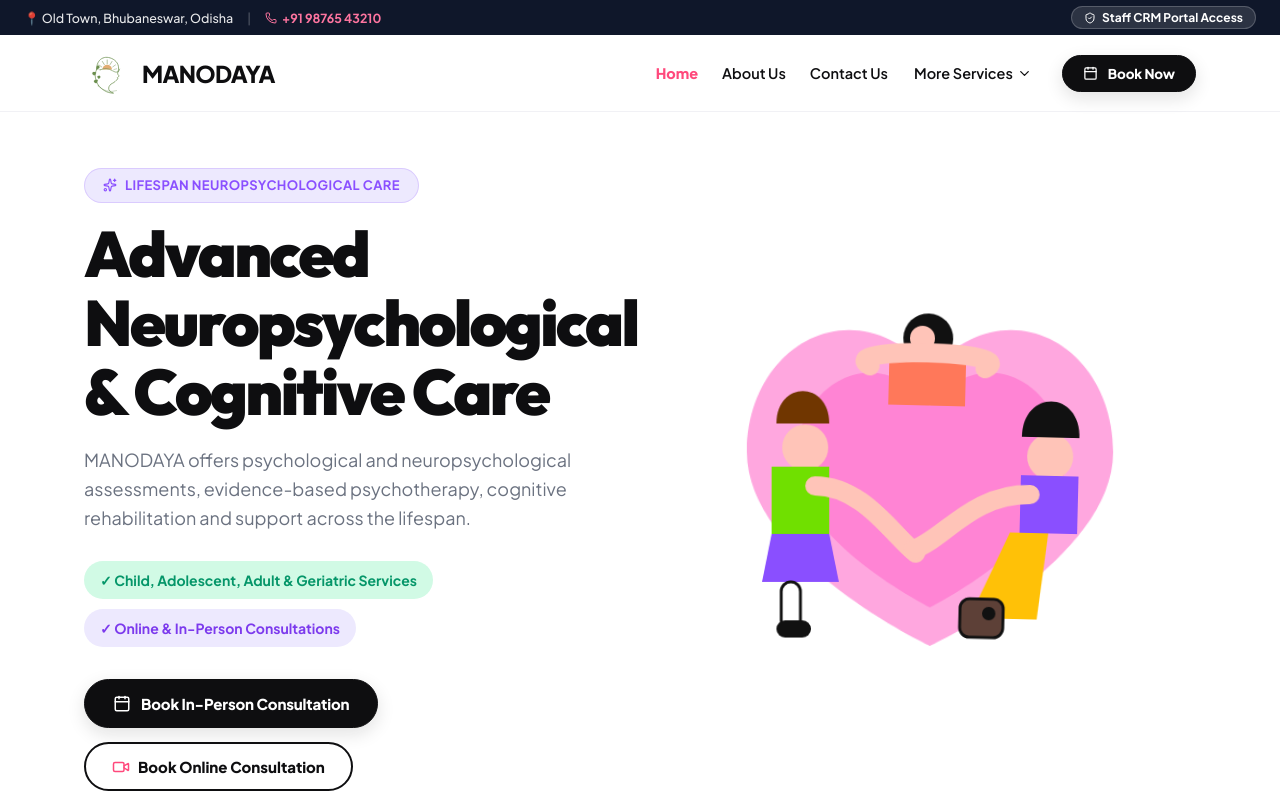
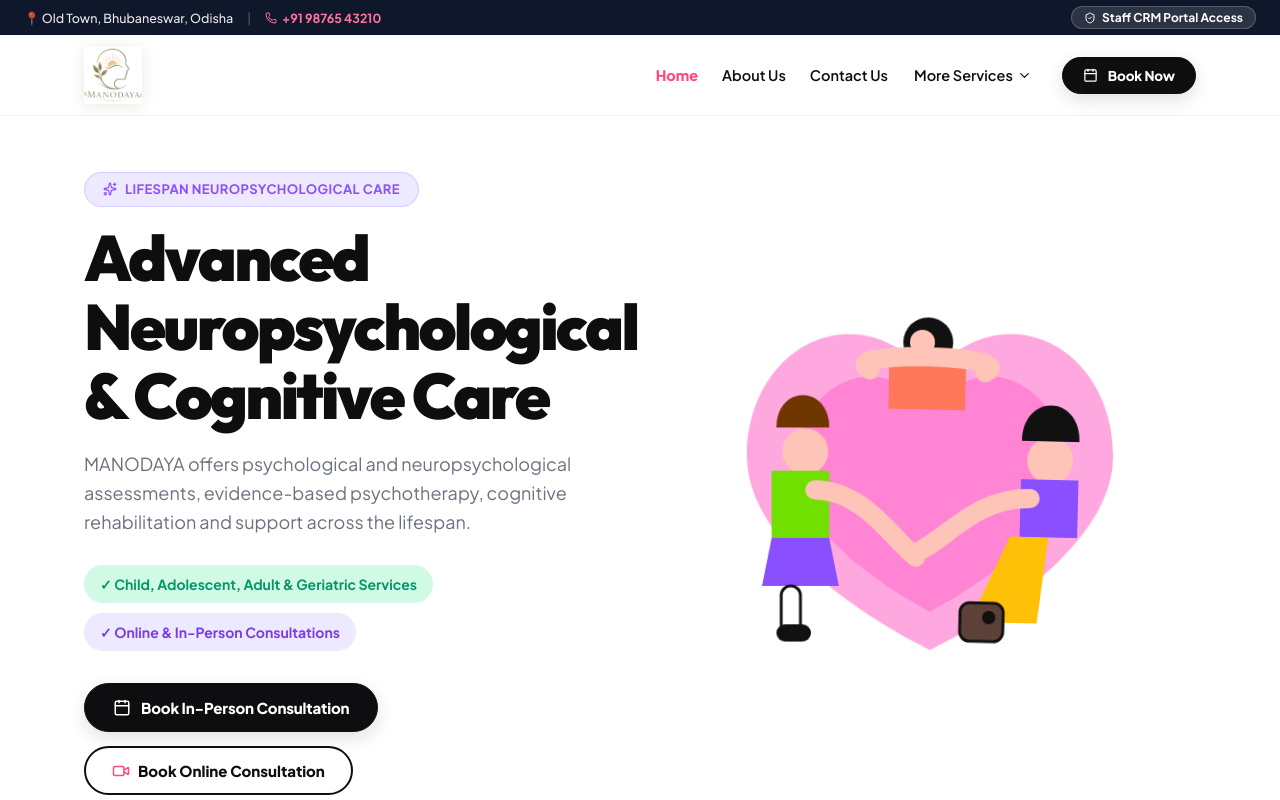
Before and after one commit to Raj9777/manodaya-website, a React (Vite) app: page / in a window 1280 px wide. Shown: the top 800 px of the page. Built offline with nearby package versions, Linux system fonts and the light colour scheme.

Commit message:
feat: replace logo component with official high-resolution transparent background brand logo PNG

```diff
--- a/src/components/ManodayaLogoSVG.jsx
+++ b/src/components/ManodayaLogoSVG.jsx
@@ -1,119 +1,25 @@
 import React from 'react';
 
 /**
- * MANODAYA Official Vector Logo
- * Exact vector reproduction of the client reference image:
- * Side-profile head silhouette, inner rising sun with rays & wave, and botanical branch with leaves.
- * Completely transparent background (outline only).
+ * MANODAYA Official Brand Logo Component
+ * Uses the official transparent background brand PNG provided by client.
  */
-export const ManodayaLogoSVG = ({ size = 48, color = '#4A5D23', sunColor = '#E0A353', className = '' }) => {
+export const ManodayaLogoSVG = ({ size = 48, className = '', style = {} }) => {
   return (
-    <svg
-      width={size}
-      height={size}
-      viewBox="0 0 240 240"
-      fill="none"
-      xmlns="http://www.w3.org/2000/svg"
+    <img
+      src="/images/manodaya_official_logo.png"
+      alt="MANODAYA Official Logo"
+      style={{
+        height: typeof size === 'number' ? `${size}px` : size,
+        width: 'auto',
+        objectFit: 'contain',
+        display: 'inline-block',
+        verticalAlign: 'middle',
+        filter: 'drop-shadow(0 2px 8px rgba(74, 93, 35, 0.12))',
+        ...style
+      }}
       className={className}
-      style={{ display: 'inline-block', verticalAlign: 'middle', overflow: 'visible' }}
-    >
-      {/* 1. Rising Sun (Soft Warm Gold Semi-Circle) */}
-      <path
-        d="M96 102 A25 25 0 0 1 146 102 Z"
-        fill={sunColor}
-        opacity="0.95"
-      />
-
-      {/* 2. Gentle Flowing Wave beneath Sun */}
-      <path
-        d="M84 104 Q116 88 148 108 T186 100"
-        stroke={color}
-        strokeWidth="3.2"
-        strokeLinecap="round"
-        fill="none"
-      />
-
-      {/* 3. Radiating Sunbeams (7 Sun Rays) */}
-      <line x1="121" y1="72" x2="121" y2="52" stroke={color} strokeWidth="2.8" strokeLinecap="round" />
-      <line x1="106" y1="76" x2="96" y2="60" stroke={color} strokeWidth="2.8" strokeLinecap="round" />
-      <line x1="136" y1="76" x2="146" y2="60" stroke={color} strokeWidth="2.8" strokeLinecap="round" />
-      <line x1="92" y1="88" x2="78" y2="78" stroke={color} strokeWidth="2.5" strokeLinecap="round" />
-      <line x1="150" y1="88" x2="164" y2="78" stroke={color} strokeWidth="2.5" strokeLinecap="round" />
-      <line x1="86" y1="102" x2="72" y2="98" stroke={color} strokeWidth="2" strokeLinecap="round" />
-      <line x1="156" y1="102" x2="170" y2="98" stroke={color} strokeWidth="2" strokeLinecap="round" />
-
-      {/* 4. Top Circular Arch & Profile Head Silhouette */}
-      {/* Top Head Circular Curve */}
-      <path
-        d="M66 102 C64 45 110 24 152 48 C176 62 186 86 178 112"
-        stroke={color}
-        strokeWidth="3.8"
-        strokeLinecap="round"
-        fill="none"
-      />
-
-      {/* Face Contour Profile: Forehead, Nose, Lips, Chin, Jaw, Neck Arc */}
-      <path
-        d="M178 112 C175 120 174 126 179 130 C185 134 180 142 174 145 C178 148 176 154 170 157 C164 160 162 168 148 174 C128 182 115 214 154 225 C118 225 94 206 75 184"
-        stroke={color}
-        strokeWidth="3.8"
-        strokeLinecap="round"
-        strokeLinejoin="round"
-        fill="none"
-      />
-
-      {/* 5. Left Botanical Branch (Stem + 4 Organic Leaf Shapes) */}
-      {/* Main Curving Stem */}
-      <path
-        d="M75 184 C62 162 50 132 66 102"
-        stroke={color}
-        strokeWidth="3.5"
-        strokeLinecap="round"
-        fill="none"
-      />
-
-      {/* Top Leaf */}
-      <path
-        d="M66 102 C60 84 76 72 82 90 C76 98 66 102 66 102 Z"
-        fill={color}
-        stroke={color}
-        strokeWidth="1"
-      />
-
-      {/* Upper Left Leaf */}
-      <path
-        d="M63 118 C40 108 38 128 54 133 C62 127 63 118 63 118 Z"
-        fill={color}
-        stroke={color}
-        strokeWidth="1"
-      />
-
-      {/* Middle Right Leaf */}
-      <path
-        d="M69 138 C87 126 91 146 76 150 C71 144 69 138 69 138 Z"
-        fill={color}
-        stroke={color}
-        strokeWidth="1"
-      />
-
-      {/* Lower Left Leaf */}
-      <path
-        d="M72 156 C48 150 45 170 65 173 C70 166 72 156 72 156 Z"
-        fill={color}
-        stroke={color}
-        strokeWidth="1"
-      />
-
-      {/* Bottom Sweep Base Accent Curve */}
-      <path
-        d="M72 188 Q118 228 170 212"
-        stroke={color}
-        strokeWidth="2.2"
-        strokeLinecap="round"
-        fill="none"
-        opacity="0.8"
-      />
-    </svg>
+    />
   );
 };
 
--- a/src/components/Navbar.jsx
+++ b/src/components/Navbar.jsx
@@ -90,13 +90,10 @@
       </div>
 
       {/* Main Modern Minimal Navbar */}
-      <div className="container" style={{ display: 'flex', alignItems: 'center', justifyContent: 'space-between', height: '76px', padding: '0 24px' }}>
-        {/* Official Manodaya Outline Vector Logo */}
-        <button onClick={() => onNavigate('home')} style={{ display: 'flex', alignItems: 'center', gap: '12px', background: 'none', border: 'none', cursor: 'pointer', padding: 0 }}>
-          <ManodayaLogoSVG size={46} color="#6B8E4E" sunColor="#E0A96D" />
-          <span style={{ fontSize: '1.45rem', fontWeight: 900, letterSpacing: '-0.03em', color: '#0E0E10' }}>
-            MANODAYA
-          </span>
+      <div className="container" style={{ display: 'flex', alignItems: 'center', justifyContent: 'space-between', height: '80px', padding: '0 24px' }}>
+        {/* Official MANODAYA Transparent Logo */}
+        <button onClick={() => onNavigate('home')} style={{ display: 'flex', alignItems: 'center', gap: '10px', background: 'none', border: 'none', cursor: 'pointer', padding: 0 }}>
+          <ManodayaLogoSVG size={58} />
         </button>
 
         {/* Modern Nav Menu Row: Home | About Us | Contact Us | More ▾ | Book Now */}
```
Also changed, not shown: public/images/manodaya_official_logo.png (added).
